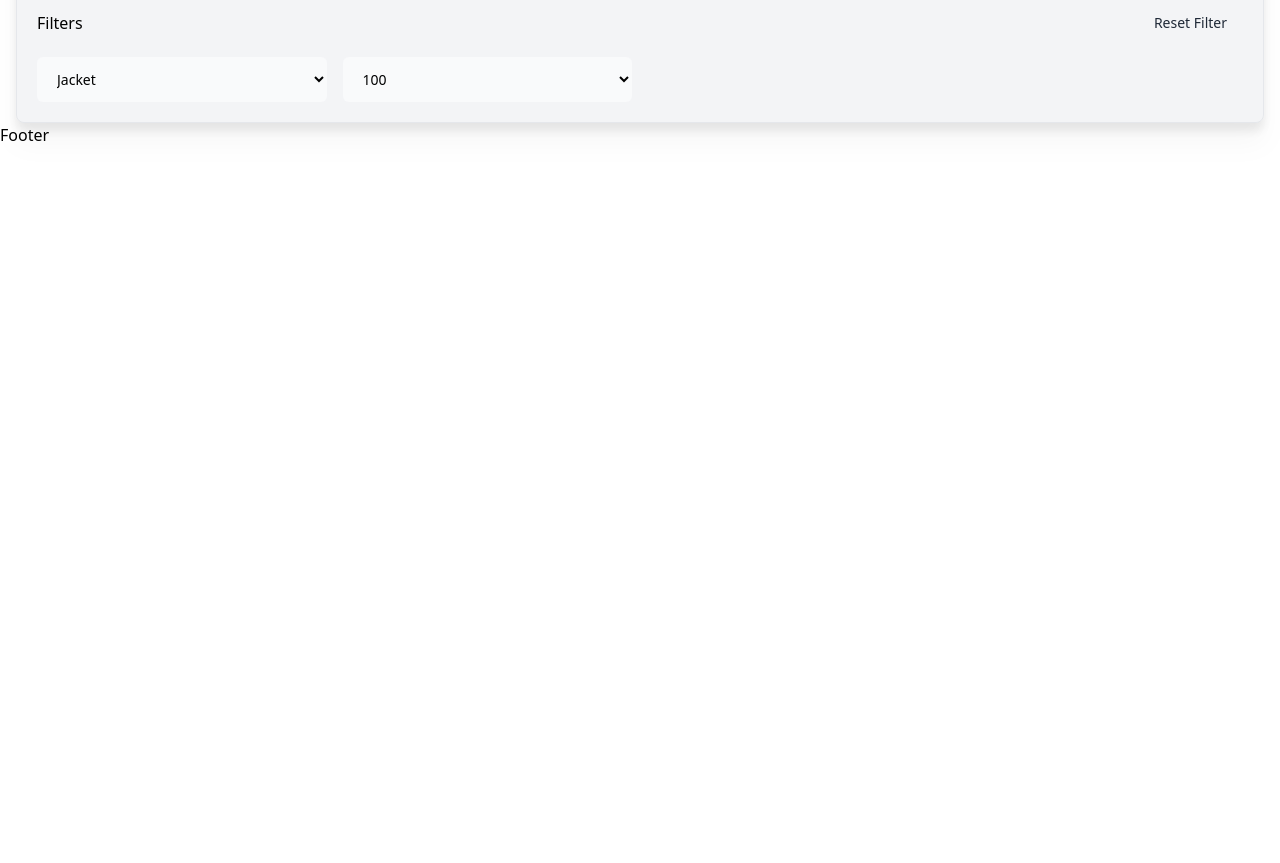
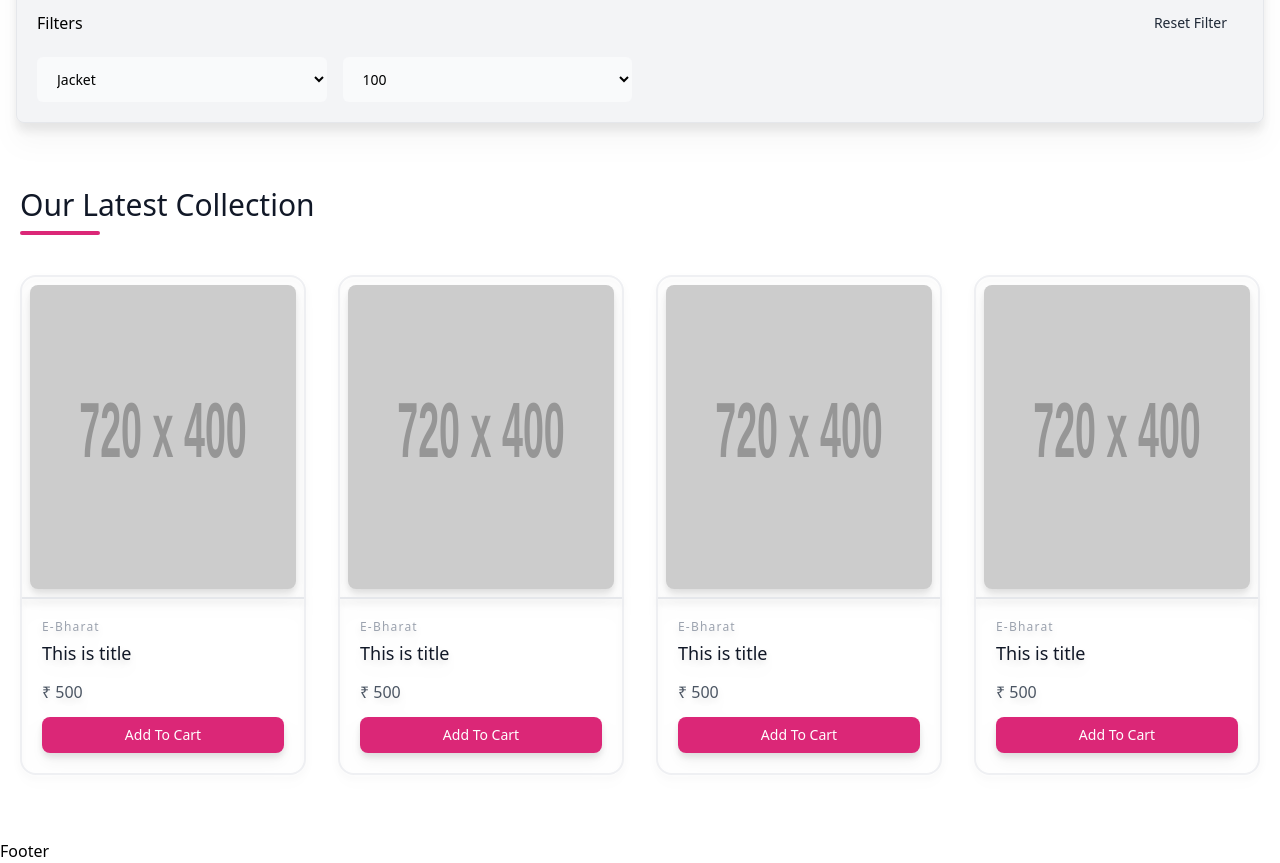
Before and after one commit to AradhyA360/RymdClothing, a React (Vite) app in the folder RymdClothing/: page / in a window 1280 px wide. Shown: the part 500-1363 px from the top of the page. Before the commit the page ends 800 px from the top, so only its background shows below. Built offline with nearby package versions, Linux system fonts and the light colour scheme.

Commit message:
ProductCard Done

```diff
--- /dev/null
+++ b/RymdClothing/src/components/productCard/ProductCard.jsx
@@ -0,0 +1,214 @@
+import React, { useContext } from "react";
+import myContext from "../../context/data/myContext";
+
+function ProductCard() {
+  const context = useContext(myContext);
+  const { mode } = context;
+  return (
+    <section className="text-gray-600 body-font">
+      <div className="container px-5 py-8 md:py-16 mx-auto">
+        <div class="lg:w-1/2 w-full mb-6 lg:mb-10">
+          <h1
+            class="sm:text-3xl text-2xl font-medium title-font mb-2 text-gray-900"
+            style={{ color: mode === "dark" ? "white" : "" }}
+          >
+            Our Latest Collection
+          </h1>
+          <div class="h-1 w-20 bg-pink-600 rounded"></div>
+        </div>
+
+        <div className="flex flex-wrap -m-4">
+          <div className="p-4 md:w-1/4  drop-shadow-lg ">
+            <div
+              className="h-full border-2 hover:shadow-gray-100 hover:shadow-2xl transition-shadow duration-300 ease-in-out    border-gray-200 border-opacity-60 rounded-2xl overflow-hidden"
+              style={{
+                backgroundColor: mode === "dark" ? "rgb(46 49 55)" : "",
+                color: mode === "dark" ? "white" : "",
+              }}
+            >
+              <div className="flex justify-center cursor-pointer">
+                <img
+                  className=" rounded-2xl w-full h-80 p-2 hover:scale-110 transition-scale-110  duration-300 ease-in-out"
+                  src="https://dummyimage.com/720x400"
+                  alt="blog"
+                />
+              </div>
+              <div className="p-5 border-t-2">
+                <h2
+                  className="tracking-widest text-xs title-font font-medium text-gray-400 mb-1"
+                  style={{ color: mode === "dark" ? "white" : "" }}
+                >
+                  E-Bharat
+                </h2>
+                <h1
+                  className="title-font text-lg font-medium text-gray-900 mb-3"
+                  style={{ color: mode === "dark" ? "white" : "" }}
+                >
+                  This is title
+                </h1>
+                {/* <p className="leading-relaxed mb-3">{item.description.}</p> */}
+                <p
+                  className="leading-relaxed mb-3"
+                  style={{ color: mode === "dark" ? "white" : "" }}
+                >
+                  ₹ 500
+                </p>
+                <div className=" flex justify-center">
+                  <button
+                    type="button"
+                    className="focus:outline-none text-white bg-pink-600 hover:bg-pink-700 focus:ring-4 focus:ring-purple-300 font-medium rounded-lg text-sm w-full  py-2"
+                  >
+                    Add To Cart
+                  </button>
+                </div>
+              </div>
+            </div>
+          </div>
+
+          <div className="p-4 md:w-1/4  drop-shadow-lg ">
+            <div
+              className="h-full border-2 hover:shadow-gray-100 hover:shadow-2xl transition-shadow duration-300 ease-in-out    border-gray-200 border-opacity-60 rounded-2xl overflow-hidden"
+              style={{
+                backgroundColor: mode === "dark" ? "rgb(46 49 55)" : "",
+                color: mode === "dark" ? "white" : "",
+              }}
+            >
+              <div className="flex justify-center cursor-pointer">
+                <img
+                  className=" rounded-2xl w-full h-80 p-2 hover:scale-110 transition-scale-110  duration-300 ease-in-out"
+                  src="https://dummyimage.com/720x400"
+                  alt="blog"
+                />
+              </div>
+              <div className="p-5 border-t-2">
+                <h2
+                  className="tracking-widest text-xs title-font font-medium text-gray-400 mb-1"
+                  style={{ color: mode === "dark" ? "white" : "" }}
+                >
+                  E-Bharat
+                </h2>
+                <h1
+                  className="title-font text-lg font-medium text-gray-900 mb-3"
+                  style={{ color: mode === "dark" ? "white" : "" }}
+                >
+                  This is title
+                </h1>
+                {/* <p className="leading-relaxed mb-3">{item.description.}</p> */}
+                <p
+                  className="leading-relaxed mb-3"
+                  style={{ color: mode === "dark" ? "white" : "" }}
+                >
+                  ₹ 500
+                </p>
+                <div className=" flex justify-center">
+                  <button
+                    type="button"
+                    className="focus:outline-none text-white bg-pink-600 hover:bg-pink-700 focus:ring-4 focus:ring-purple-300 font-medium rounded-lg text-sm w-full  py-2"
+                  >
+                    Add To Cart
+                  </button>
+                </div>
+              </div>
+            </div>
+          </div>
+
+          <div className="p-4 md:w-1/4  drop-shadow-lg ">
+            <div
+              className="h-full border-2 hover:shadow-gray-100 hover:shadow-2xl transition-shadow duration-300 ease-in-out    border-gray-200 border-opacity-60 rounded-2xl overflow-hidden"
+              style={{
+                backgroundColor: mode === "dark" ? "rgb(46 49 55)" : "",
+                color: mode === "dark" ? "white" : "",
+              }}
+            >
+              <div className="flex justify-center cursor-pointer">
+                <img
+                  className=" rounded-2xl w-full h-80 p-2 hover:scale-110 transition-scale-110  duration-300 ease-in-out"
+                  src="https://dummyimage.com/720x400"
+                  alt="blog"
+                />
+              </div>
+              <div className="p-5 border-t-2">
+                <h2
+                  className="tracking-widest text-xs title-font font-medium text-gray-400 mb-1"
+                  style={{ color: mode === "dark" ? "white" : "" }}
+                >
+                  E-Bharat
+                </h2>
+                <h1
+                  className="title-font text-lg font-medium text-gray-900 mb-3"
+                  style={{ color: mode === "dark" ? "white" : "" }}
+                >
+                  This is title
+                </h1>
+                {/* <p className="leading-relaxed mb-3">{item.description.}</p> */}
+                <p
+                  className="leading-relaxed mb-3"
+                  style={{ color: mode === "dark" ? "white" : "" }}
+                >
+                  ₹ 500
+                </p>
+                <div className=" flex justify-center">
+                  <button
+                    type="button"
+                    className="focus:outline-none text-white bg-pink-600 hover:bg-pink-700 focus:ring-4 focus:ring-purple-300 font-medium rounded-lg text-sm w-full  py-2"
+                  >
+                    Add To Cart
+                  </button>
+                </div>
+              </div>
+            </div>
+          </div>
+
+          <div className="p-4 md:w-1/4  drop-shadow-lg ">
+            <div
+              className="h-full border-2 hover:shadow-gray-100 hover:shadow-2xl transition-shadow duration-300 ease-in-out    border-gray-200 border-opacity-60 rounded-2xl overflow-hidden"
+              style={{
+                backgroundColor: mode === "dark" ? "rgb(46 49 55)" : "",
+                color: mode === "dark" ? "white" : "",
+              }}
+            >
+              <div className="flex justify-center cursor-pointer">
+                <img
+                  className=" rounded-2xl w-full h-80 p-2 hover:scale-110 transition-scale-110  duration-300 ease-in-out"
+                  src="https://dummyimage.com/720x400"
+                  alt="blog"
+                />
+              </div>
+              <div className="p-5 border-t-2">
+                <h2
+                  className="tracking-widest text-xs title-font font-medium text-gray-400 mb-1"
+                  style={{ color: mode === "dark" ? "white" : "" }}
+                >
+                  E-Bharat
+                </h2>
+                <h1
+                  className="title-font text-lg font-medium text-gray-900 mb-3"
+                  style={{ color: mode === "dark" ? "white" : "" }}
+                >
+                  This is title
+                </h1>
+                {/* <p className="leading-relaxed mb-3">{item.description.}</p> */}
+                <p
+                  className="leading-relaxed mb-3"
+                  style={{ color: mode === "dark" ? "white" : "" }}
+                >
+                  ₹ 500
+                </p>
+                <div className=" flex justify-center">
+                  <button
+                    type="button"
+                    className="focus:outline-none text-white bg-pink-600 hover:bg-pink-700 focus:ring-4 focus:ring-purple-300 font-medium rounded-lg text-sm w-full  py-2"
+                  >
+                    Add To Cart
+                  </button>
+                </div>
+              </div>
+            </div>
+          </div>
+        </div>
+      </div>
+    </section>
+  );
+}
+
+export default ProductCard;
--- a/RymdClothing/src/pages/home/Home.jsx
+++ b/RymdClothing/src/pages/home/Home.jsx
@@ -3,12 +3,14 @@ import Layout from "../../components/layout/Layout";
 import myContext from "../../context/data/myContext";
 import HeroSection from "../../components/herosection/Herosection";
 import Filter from "../../components/filter/Filter";
+import ProductCard from "../../components/productCard/ProductCard";
 
 function Home() {
   return (
     <Layout>
       <HeroSection />
       <Filter />
+      <ProductCard />
     </Layout>
   );
 }
```
